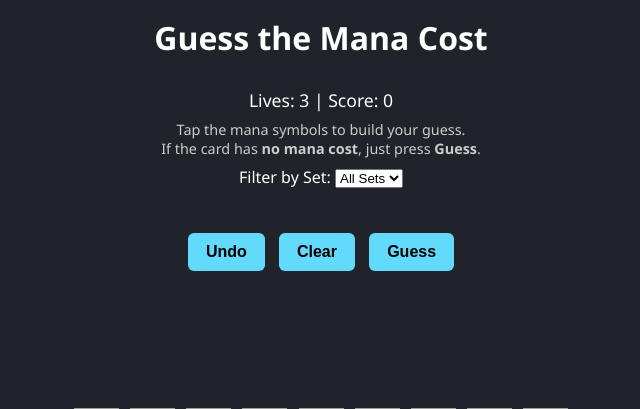
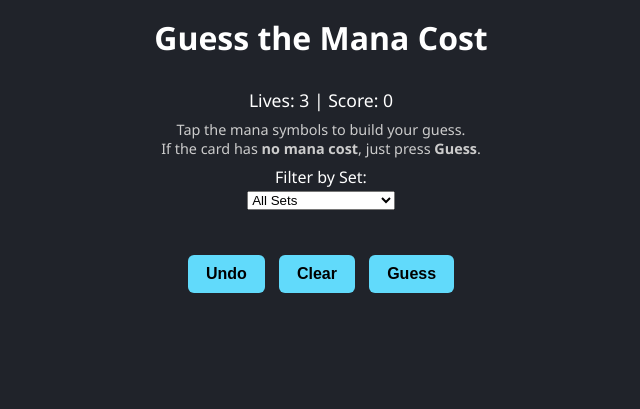
Before and after one commit to ioannismil/mtgguessmanacost, a Flask app: page / in a window 1280 px wide. Shown: the top 409 px of the page, without its empty margins (319-959 px from the left). Run offline with Flask 3, Linux system fonts and the light colour scheme; data that the repository does not hold is empty; grey boxes are pictures that could not be loaded.

Commit message:
set width fix

```diff
--- a/templates/index.html
+++ b/templates/index.html
@@ -165,7 +165,7 @@
   </div>
 <div class="set-filter">
   <label for="setSelect">Filter by Set:</label>
-  <select id="setSelect">
+  <select id="setSelect" class="setDropdown" style="width:100%;max-width:90%;">
     <option value="">All Sets</option>
   </select>
 </div>
```
